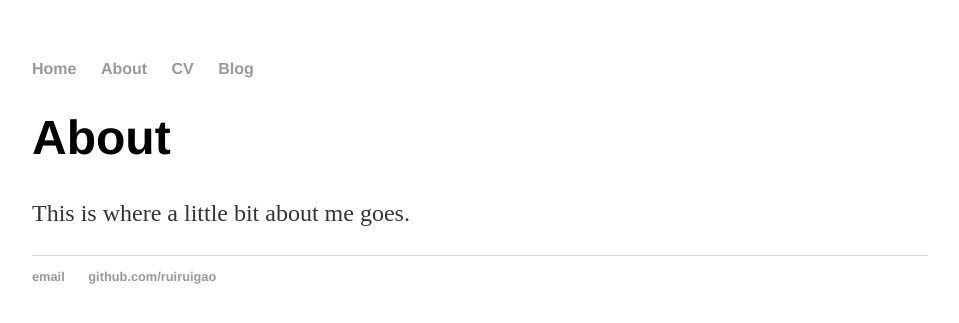
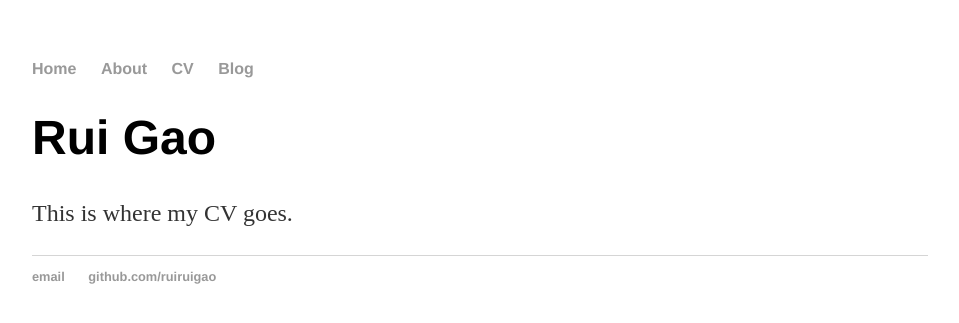
Before and after one commit to ruiruigao/ruigao.github.io, a Jekyll site: the page built from cv/index.html, in a window 1280 px wide. Shown: the top 323 px of the page, without its empty margins (160-1119 px from the left). Built offline with Jekyll 4.4.1, drawn with Linux system fonts in a browser that asks for light colours.

Commit message:
Update index.html

```diff
--- a/cv/index.html
+++ b/cv/index.html
@@ -1,8 +1,8 @@
 ---
 layout: default
-title: About Rui
+title: CV of Rui Gao
 ---
 <div class="blurb">
-	<h1>About</h1>
-	<p>This is where a little bit about me goes.</p>
+	<h1>Rui Gao</h1>
+	<p>This is where my CV goes.</p>
 </div><!-- /.blurb -->
```
